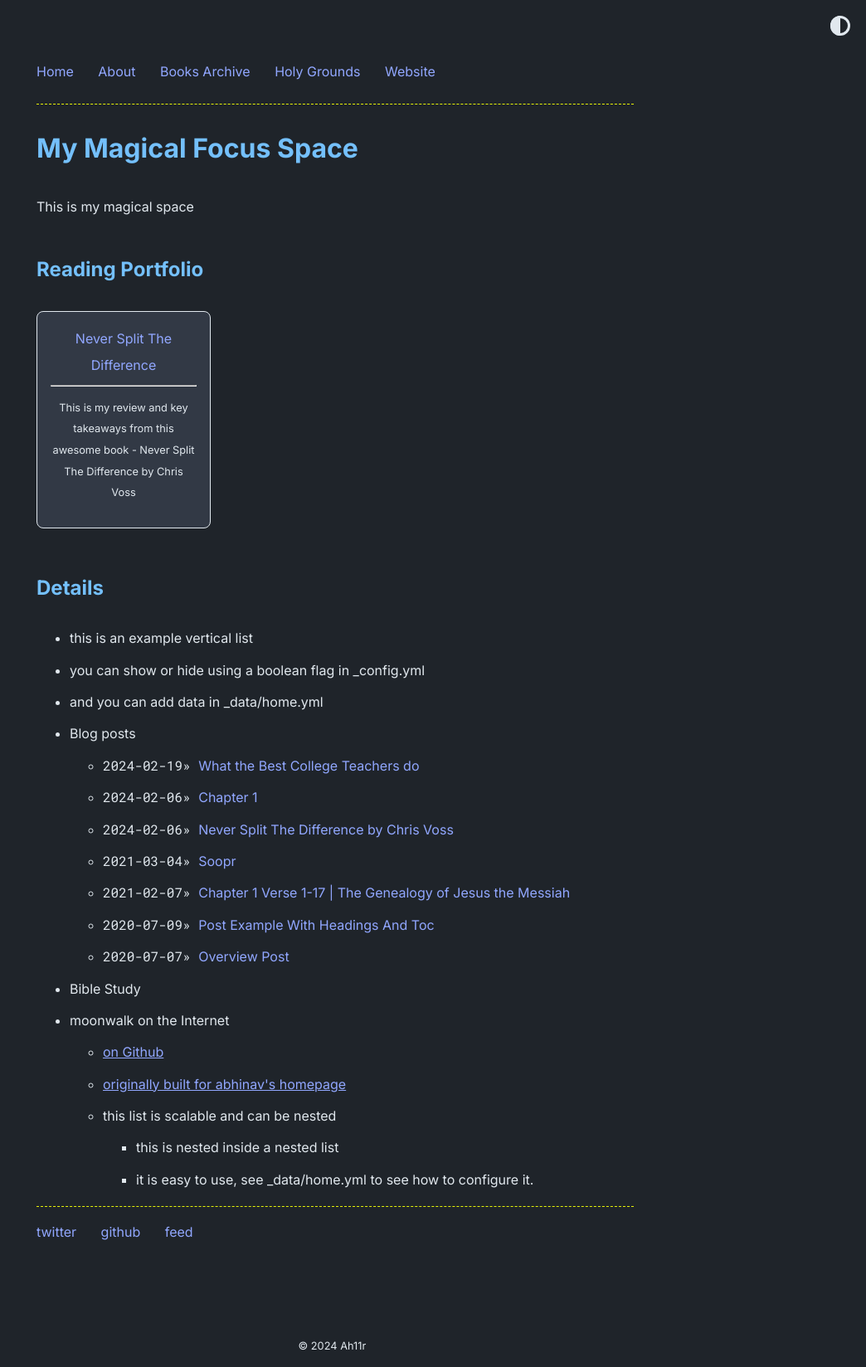
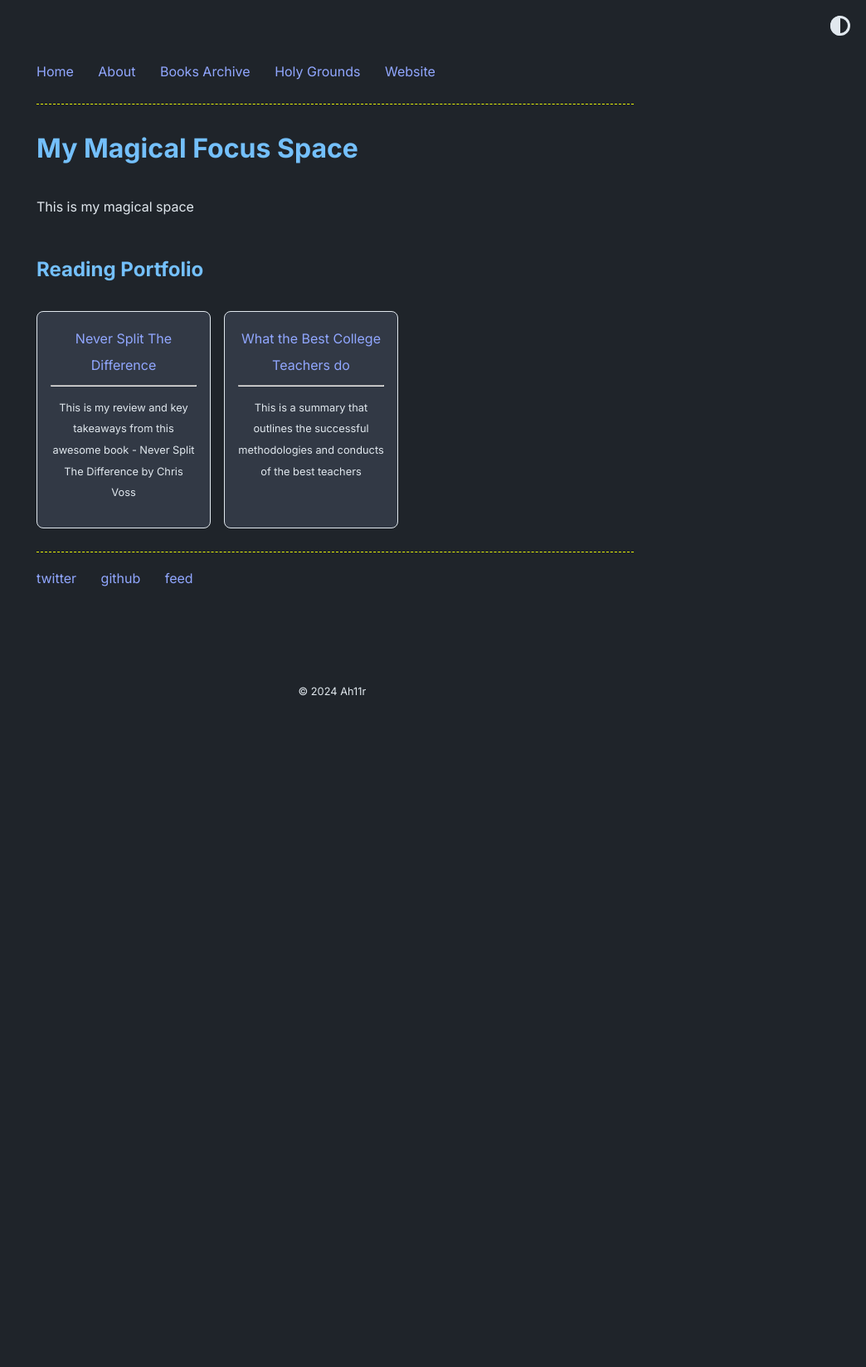
Before and after one commit to Ah11r/swiftlyblue, a Jekyll site: the page built from index.md, in a window 1280 px wide. Shown: the whole page at 83% size, without its empty margins (236-1280 px from the left). Built offline with Jekyll 4.4.1, drawn with Linux system fonts in a browser that asks for light colours; after the commit the page ends 900 px from its top, so only the background shows below that.

Commit message:
trainerguide

```diff
--- a/_config.yml
+++ b/_config.yml
@@ -29,7 +29,7 @@ theme_config:
   show_blog: false # show blog posts added in _posts
   show_old_projects: false # show old projects as cards, add in _data/home.yml
   show_bible_study: true
-  show_misc_list: true # show generic vertical list for misc details, add _data/home.yml
+  show_misc_list: false # show generic vertical list for misc details, add _data/home.yml
   show_chapter_list: true # show generic vertical list for chapters details
   show_reading_time: true # show number of words and reading time in the blog posts
   show_tags: true # show tags in a blog posts
--- a/_data/home.yml
+++ b/_data/home.yml
@@ -18,6 +18,10 @@ project_entries:
   - title: Never Split The Difference
     url: never-spit-the-difference
     desc: This is my review and key takeaways from this awesome book - Never Split The Difference by Chris Voss
+
+  - title: What the Best College Teachers do
+    url: what-teachers-do
+    desc: This is a summary that outlines the successful methodologies and conducts of the best teachers
 
 bible_entries:
   - title: 1st Samuel
```
